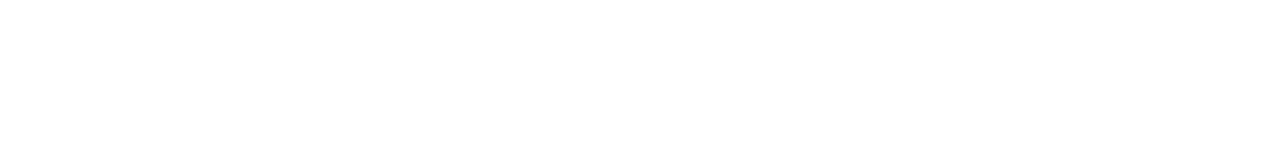
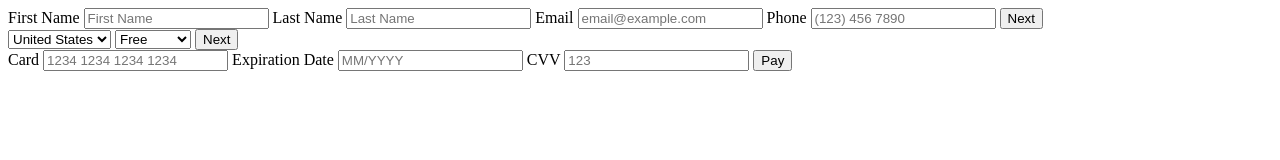
Before and after one commit to Austral1a/forms, a website built with webpack: page dist/index.html in a window 1280 px wide. Built offline with nearby package versions, Linux system fonts and the light colour scheme.

Commit message:
add: html markup

```diff
--- a/dist/index.html
+++ b/dist/index.html
@@ -10,6 +10,42 @@
 <body>
     <header id="errors"></header>
     <main>
-    <script src="./main.bundle.js"></script>
+        <form novalidate action="/" method="get" id="first-form">
+            <label for="first-name">First Name</label>
+            <input name="name" type="text" placeholder="First Name" id="first-name">
+            <label for="last-name">Last Name</label>
+            <input name="last_name" type="text" placeholder="Last Name" id="last-name">
+            <label for="email">Email</label>
+            <input name="email" type="text" placeholder="email@example.com" id="email">
+            <label for="phone">Phone</label>
+            <input name="phone" type="tel" placeholder="(123) 456 7890" id="phone">
+            <input name="" type="submit" value="Next" id="submit">
+        </form>
+        <form id="second-form" action="/" method="get">
+            <select name="subs_country" id="subscription-country">
+                <option selected value="us">United States</option>
+                <option value="ua">Ukraine</option>
+            </select>
+            <select name="subs_plan" id="subscription-plan">
+                <option selected value="free">Free</option>
+                <option value="basic">Basic</option>
+                <option value="premium">Premium</option>
+            </select>
+            <input type="submit" value="Next" id="submitSecond">
+            <div id="subscription-result">
+            </div>
+        </form>
+        <form id="third-form" action="/" method="get">
+            <label for="card">Card</label>
+            <input type="text" placeholder="1234 1234 1234 1234" id="card" name="card">
+            <label for="expiration-date">Expiration Date</label>
+            <input type="text" placeholder="MM/YYYY" id="expiration-date" name="expiration-date">
+            <label for="cvv">CVV</label>
+            <input type="text" placeholder="123" id="cvv" name="cvv" maxlength="3">
+            <input type="submit" value="Pay">
+        </form>
+    </main>
+
+<script src="./main.bundle.js"></script>
 </body>
 </html>
```
